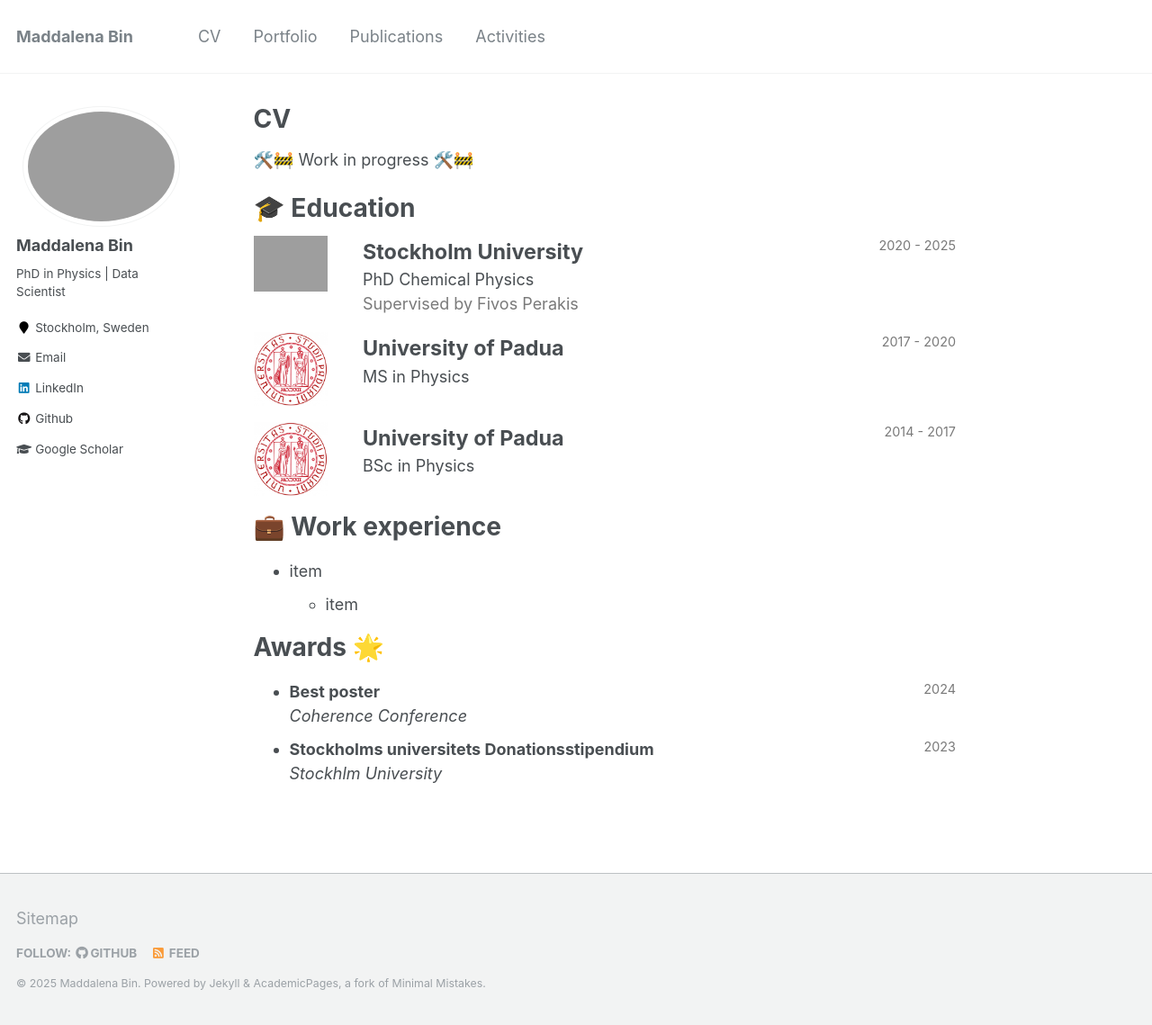
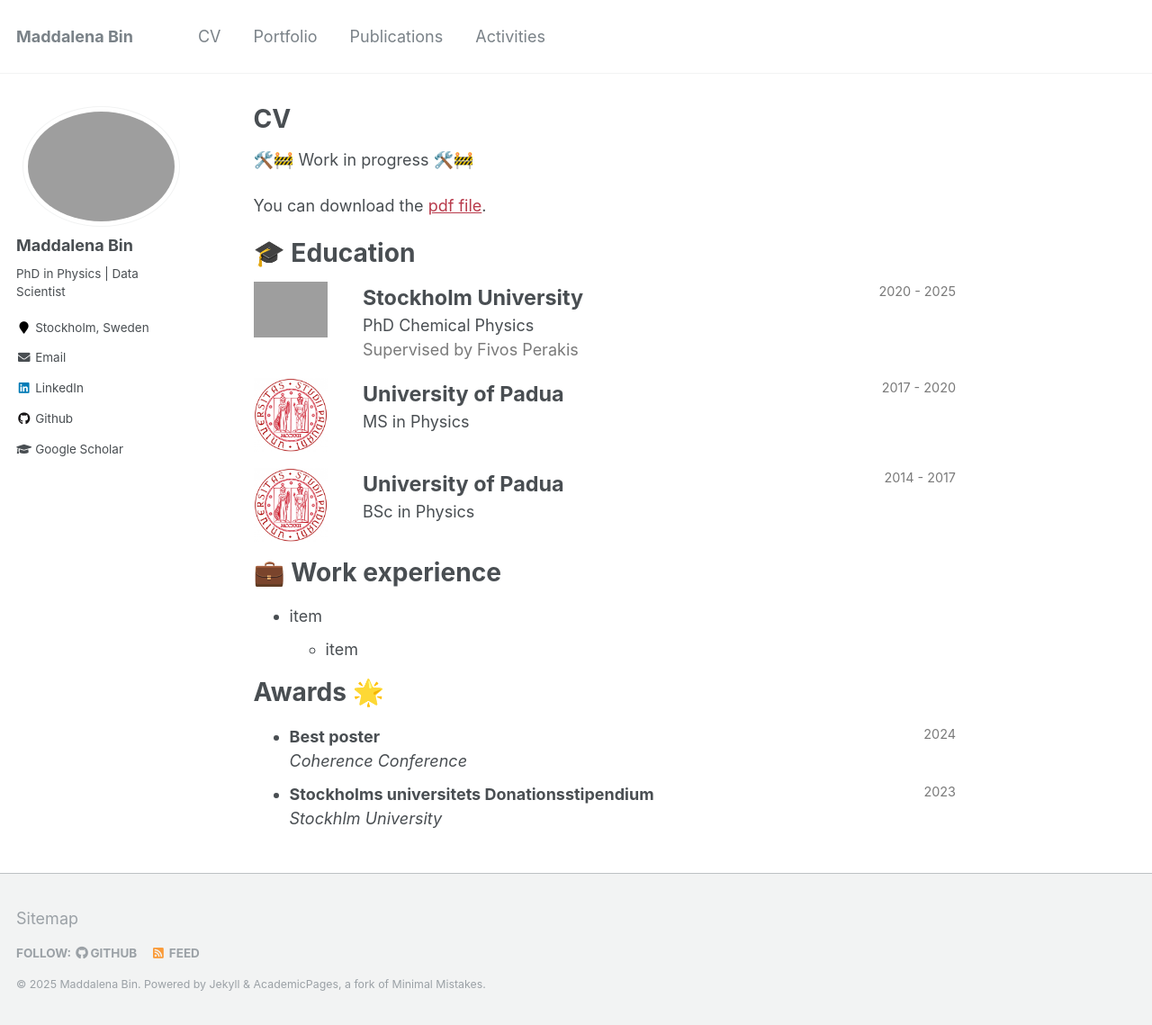
Before and after one commit to maddalenabin/maddalenabin.github.io, a Jekyll site: the page built from _pages/cv.md, in a window 1280 px wide and 1139 px high. Shown: the whole window at 90% size. Built offline with Jekyll 4.4.1, drawn with Linux system fonts in a browser that asks for light colours.

Commit message:
Update cv.md
added link to pdf file

```diff
--- a/_pages/cv.md
+++ b/_pages/cv.md
@@ -13,6 +13,7 @@ redirect_from:
 
 🛠️🚧 Work in progress 🛠️🚧
 
+You can download the [pdf file](maddalenabin.github.io/files/cv.pdf).
 
 🎓 Education
 ======
```
